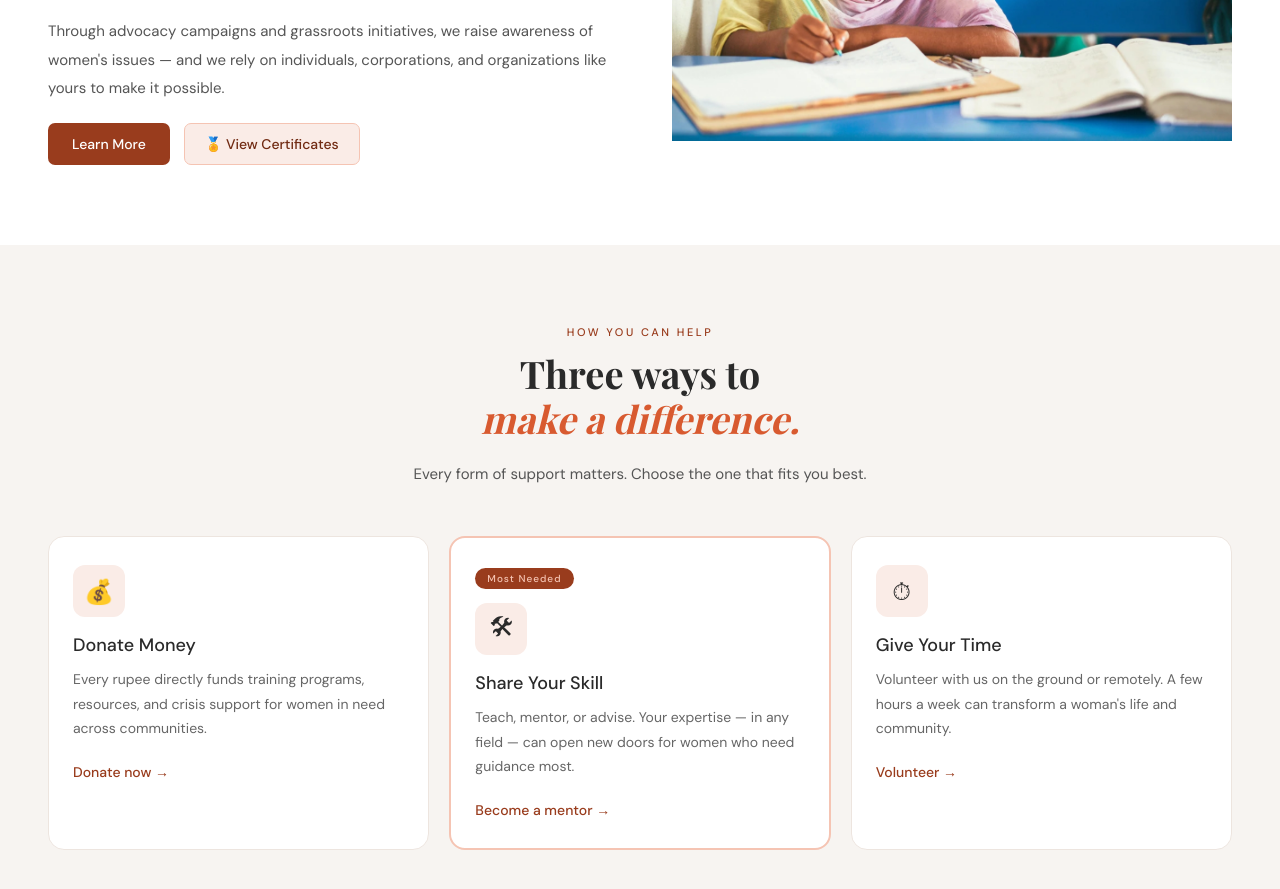
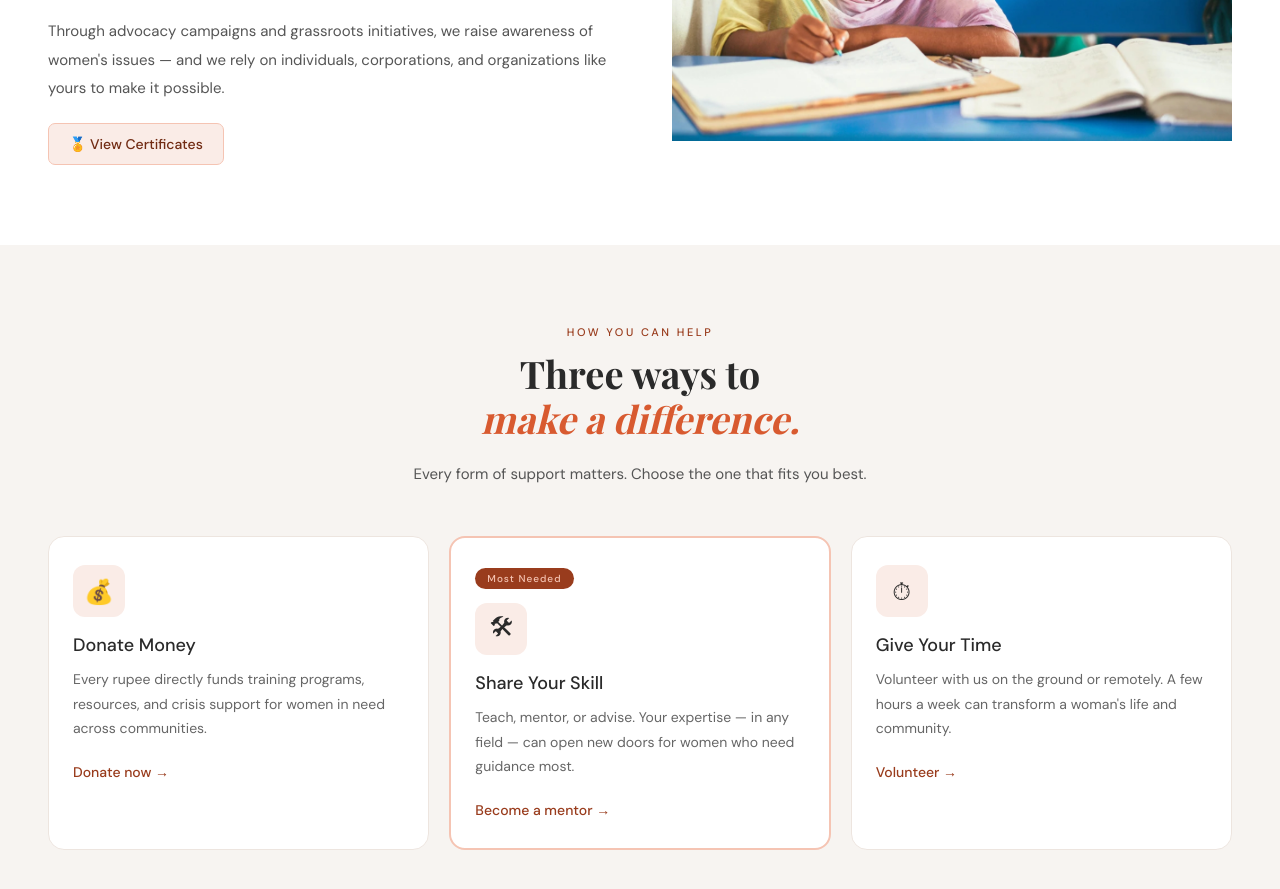
Before and after one commit to sameerabajjangi/She---Can---foundation, a plain HTML site: page index.html in a window 1280 px wide. Shown: the part 1189-2078 px from the top of the page. Drawn offline with nearby package versions, Linux system fonts and the light colour scheme; a web font is replaced by a local one.

```diff
--- a/index.html
+++ b/index.html
@@ -127,7 +127,6 @@
           and we rely on individuals, corporations, and organizations like yours to make it possible.
         </p>
         <div class="about-links">
-          <a href="https://shecanfoundation.org/donate" class="btn-solid">Learn More</a>
           <a href="certificate.jpeg" class="btn-cert">🏅 View Certificates</a>
         </div>
       </div>
```
